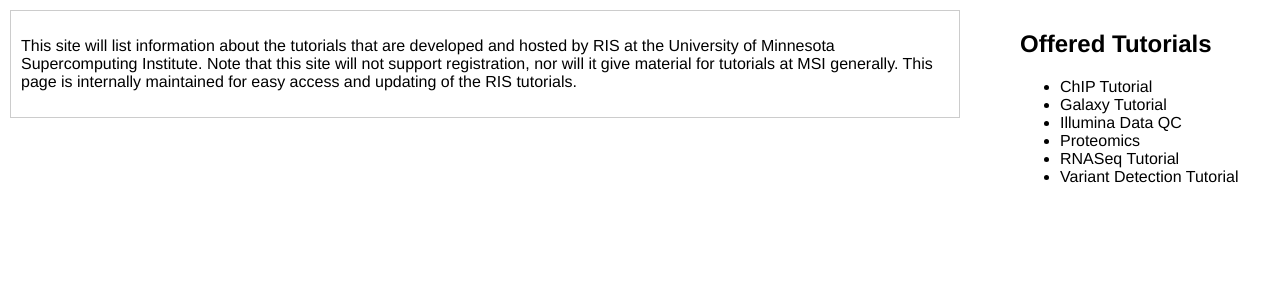
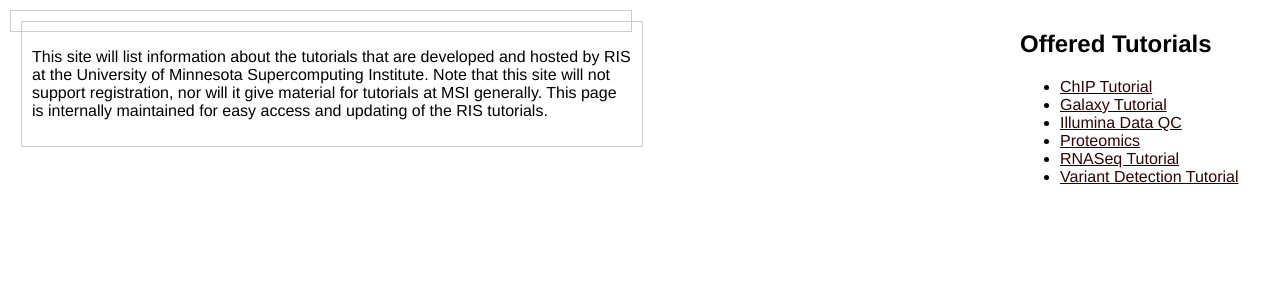
Before and after one commit to msi-ris/Tutorials, a Jekyll site: the page built from index.html, in a window 1280 px wide. Shown: the top 300 px of the page. Built offline with Jekyll 4.4.1, drawn with Linux system fonts in a browser that asks for light colours.

Commit message:
Update layout

```diff
--- a/_layouts/default.html
+++ b/_layouts/default.html
@@ -12,11 +12,13 @@
                 <h2>Offered Tutorials</h2>
                 <ul>
                     {% for p in site.pages %}
-                        {% if p.title %}<li>{{p.title}}</li>{% endif %}
+                        {% if p.title %}<li><a href="{{site.baseurl/p.permalink}}">{{p.title}}</a></li>{% endif %}
                     {% endfor %}
                 </ul>
             </div>
         </div>
-        {{ content }}
+        <div id="maindiv">
+            {{ content }}
+        </div>
     </body>
 </html>
```
